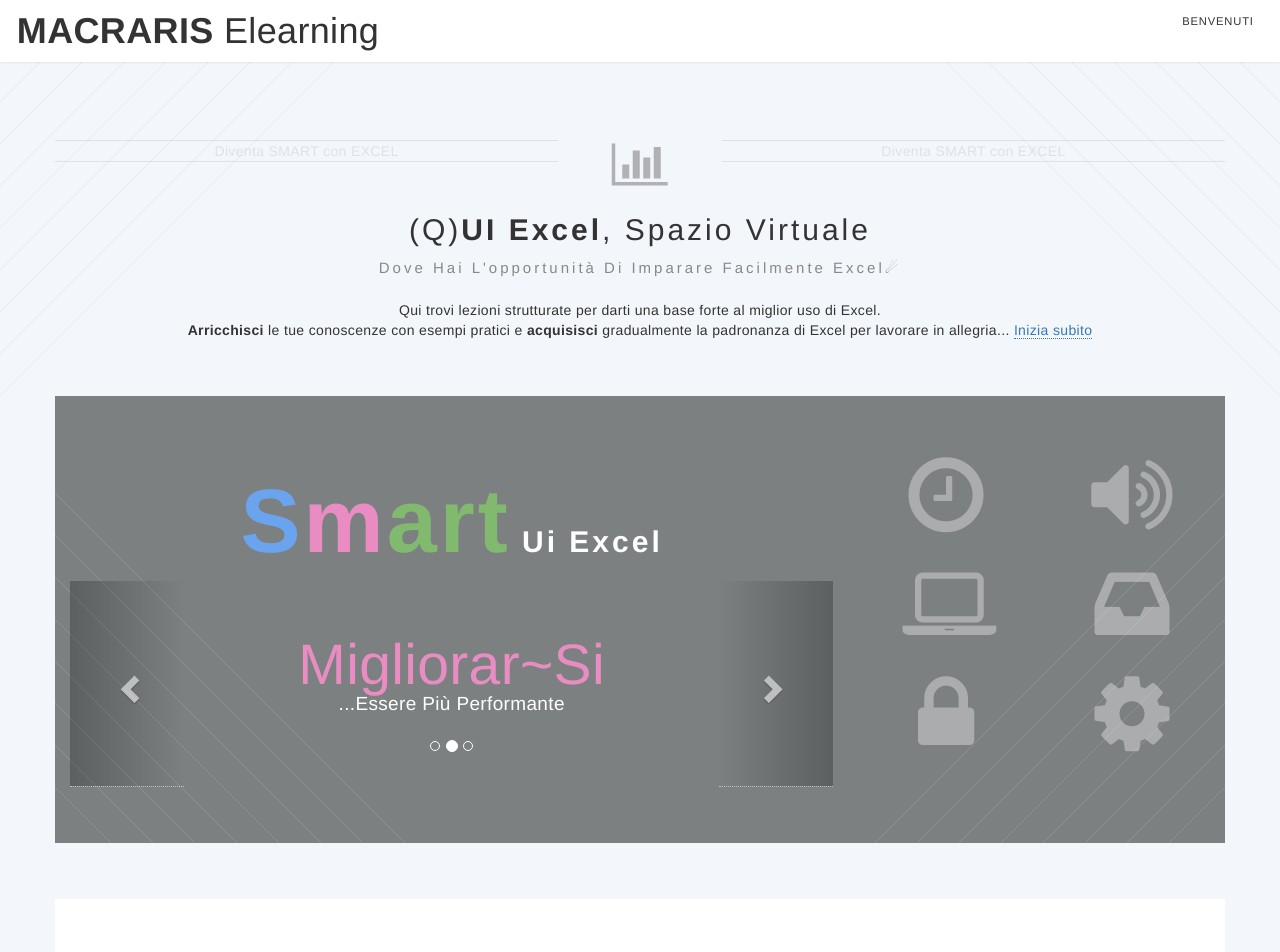
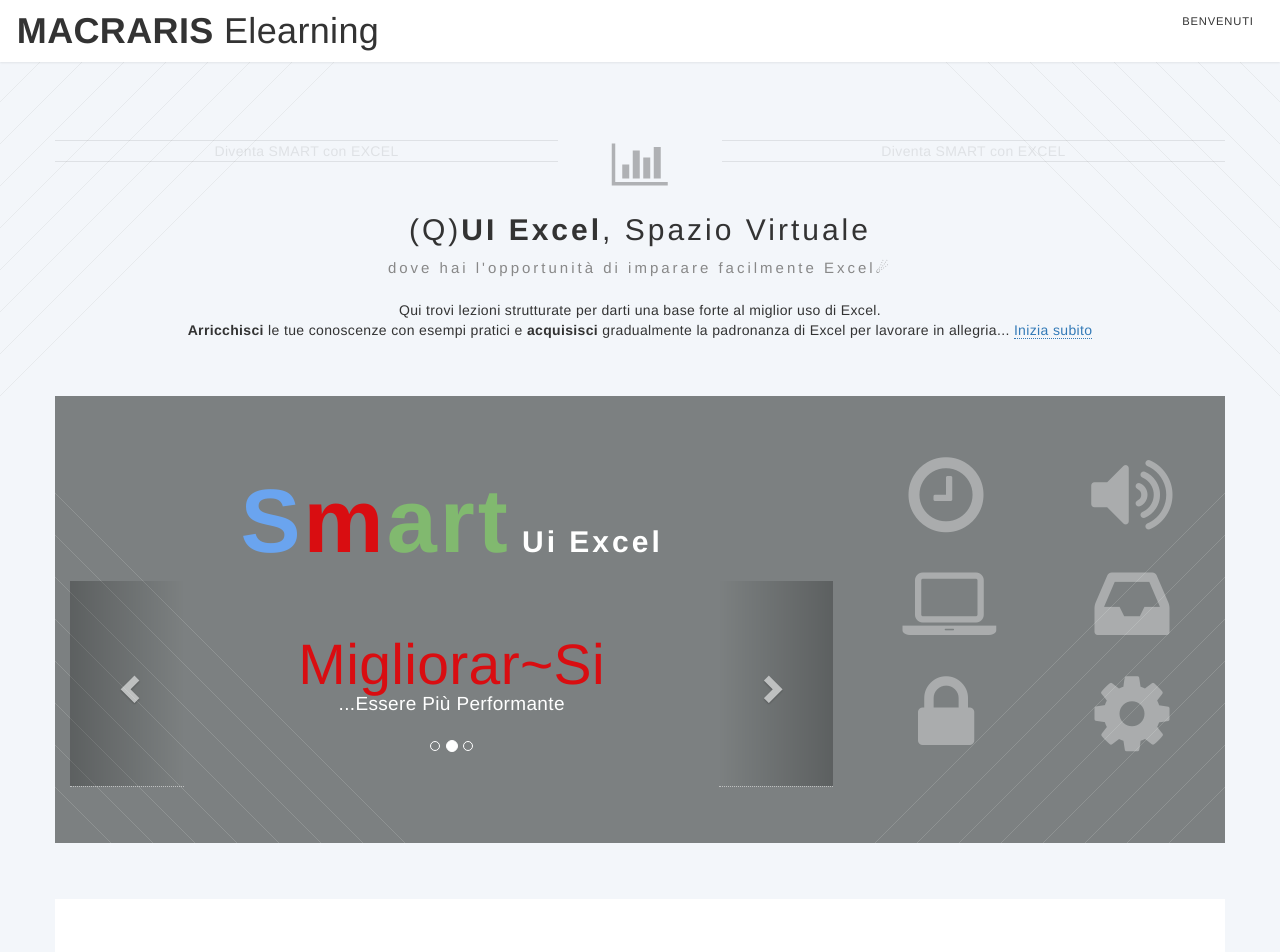
Before and after one commit to macraris/.github.io, a Jekyll site: the page built from index.html, in a window 1280 px wide and 1400 px high, scrolled down 379 px. Shown: the top 952 px of the window. Built offline with Jekyll 4.4.1, drawn with Linux system fonts in a browser that asks for light colours.

Commit message:
Update main.css

```diff
--- a/css/main.css
+++ b/css/main.css
@@ -4,7 +4,7 @@
 }
 
 #cre{
-color:#e88cc2;
+color: #d90d11;/*#e88cc2;*/
 font-size:3em;
 }
 
@@ -16,4 +16,5 @@
 #gris{
     color:#888;
     font-size:0.5em;
+    text-transform:none;
 }
```
